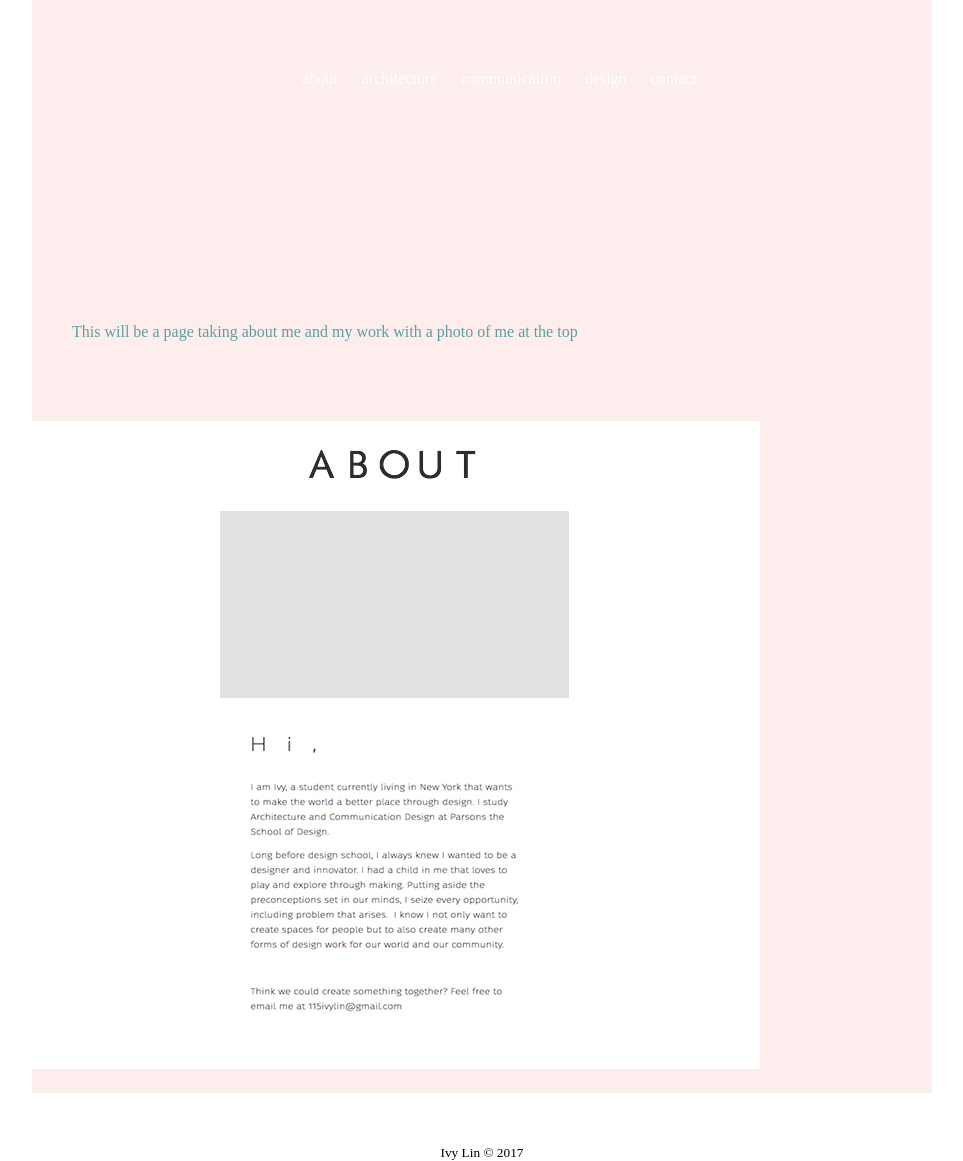
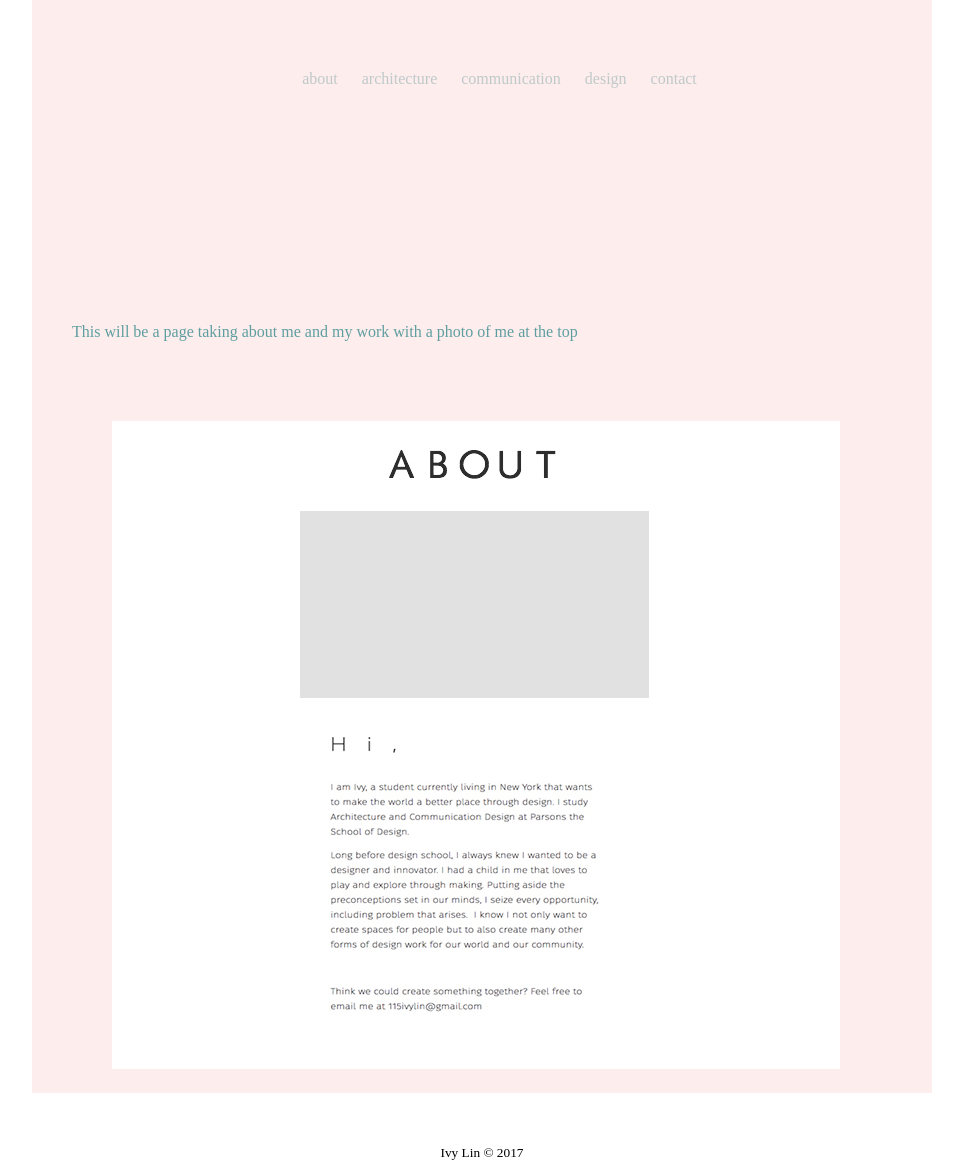
Before and after one commit to ivylin115/IVYLIN, a plain HTML site: page about.html in a window 1280 px wide. Shown: the part 377-1538 px from the top of the page, without its empty margins (158-1121 px from the left). Drawn offline with Linux system fonts and the light colour scheme.

Commit message:
Add files via upload

```diff
--- a/css/styles.css
+++ b/css/styles.css
@@ -55,13 +55,13 @@ li {
 }
 
 .nav-links:link {
-    color: #FFF;
+    color: #BFC9CA;
     text-decoration:none;
 
 
 }
 .nav-links:visited {
-    color: #FDFEFE;
+    color: #BFC9CA;
     text-decoration:none;
 }
 
@@ -118,7 +118,7 @@ h3 {
     padding-top: 15px;
 
 }
-img{align-content: space-around}
+img{align-content: space-around; margin-left: 80px}
 
 p {
     color: #17202A;
```
Also changed, not shown: index.html (+1 -1 lines).
